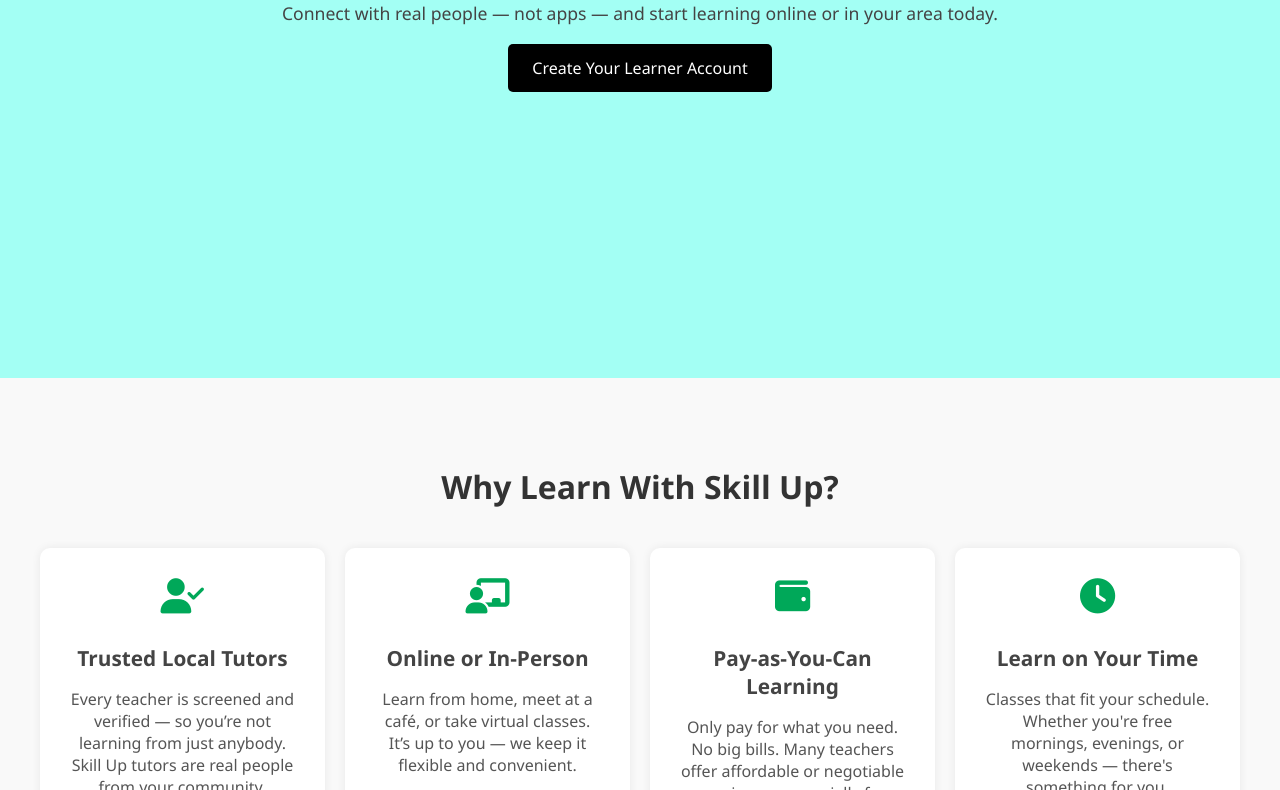
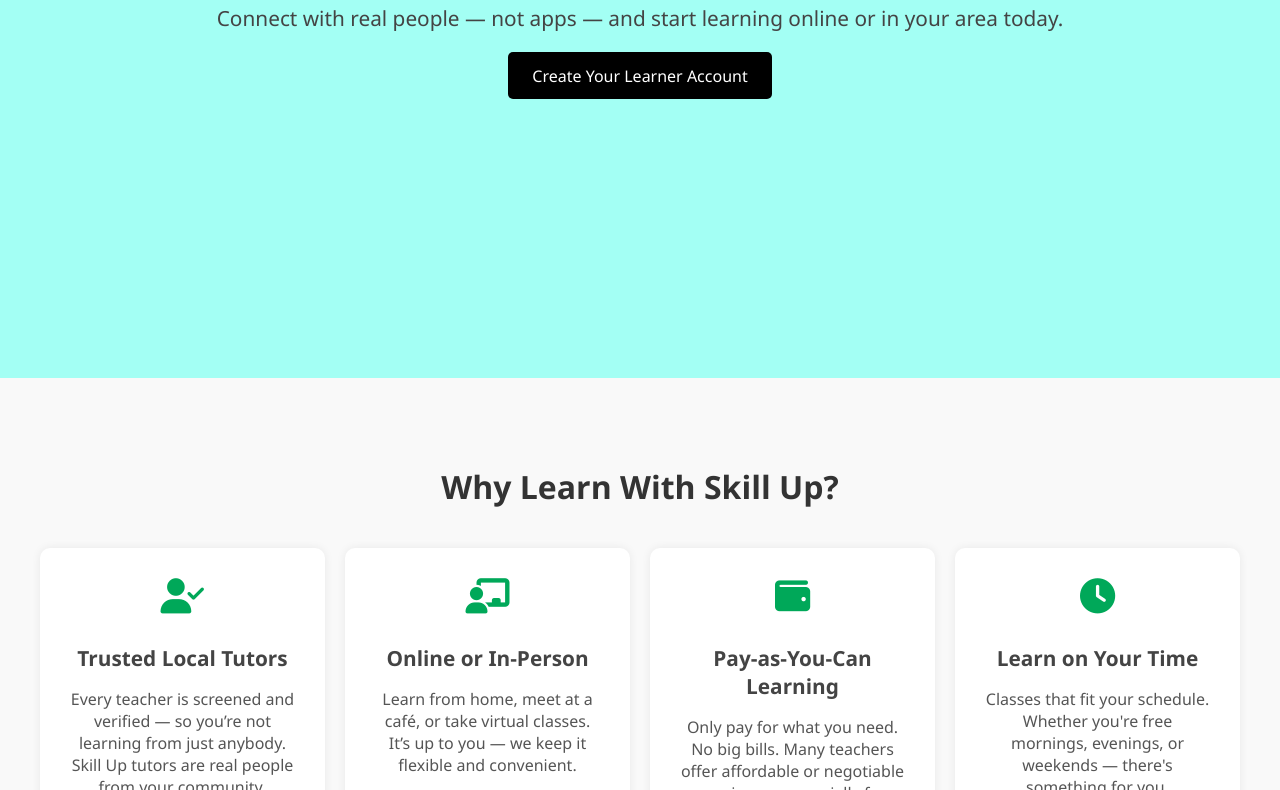
Before and after one commit to Skillup-lab/Skillup-lab, a plain HTML site: page learner.html in a window 1280 px wide. Shown: the part 250-1040 px from the top of the page. Drawn offline with Linux system fonts and the light colour scheme.

Commit message:
Add files via upload
increased font

```diff
--- a/learner.html
+++ b/learner.html
@@ -187,7 +187,7 @@
 <!-- HERO -->
 <section class="hero reveal fade-up">
   <h1>Learn a Skill. Change Your Life.</h1>
-  <p style="font-size: 1.1rem; font-weight: lighter;">Connect with real people — not apps — and start learning online or in your area today.</p>
+  <p style="font-size: 1.3rem; font-weight: light;">Connect with real people — not apps — and start learning online or in your area today.</p>
   <a href="teach.html" style="font-weight: lighter; font-size: 1rem;" class="cta-btn">Create Your Learner Account</a>
 </section>
 
```
Also changed, not shown: teacher.html (+1 -1 lines).
